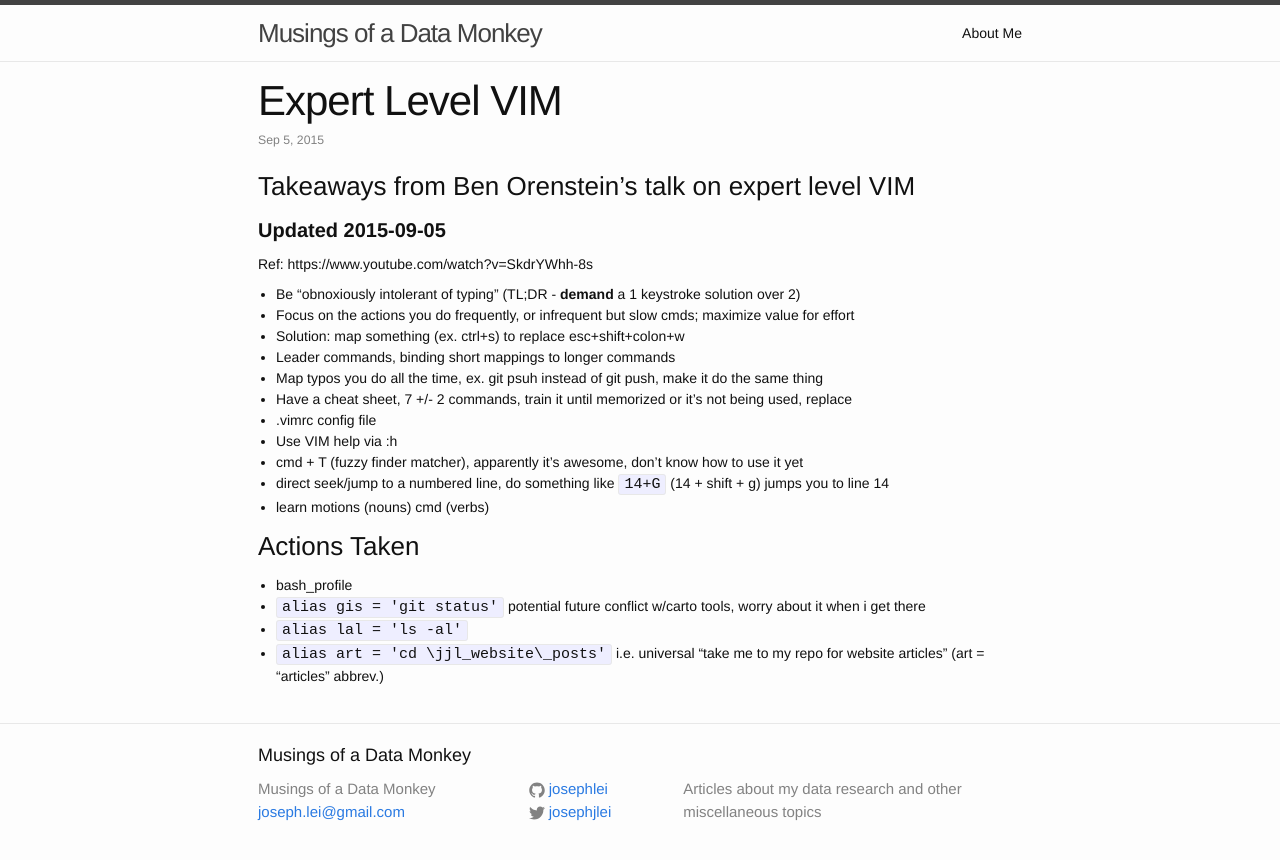
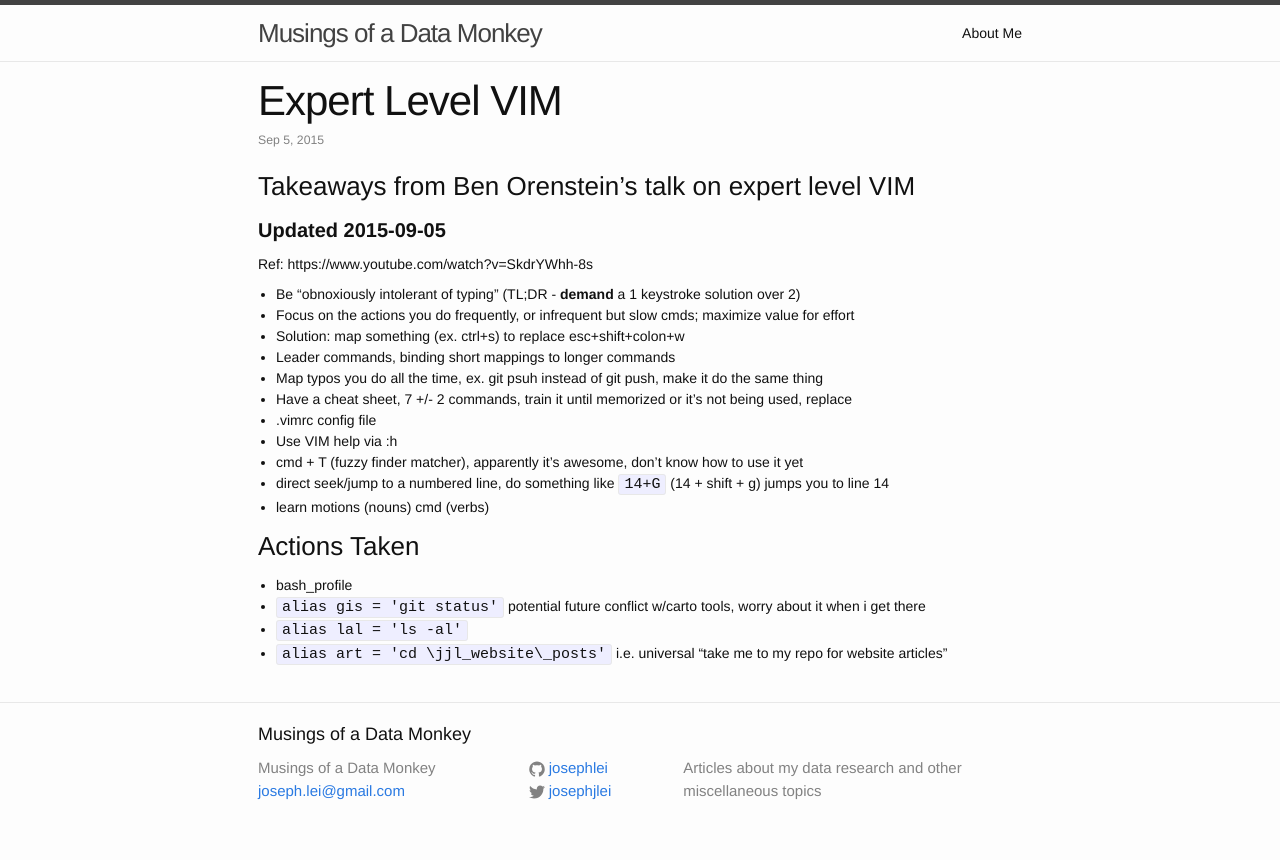
Before and after one commit to josephlei/jjl-website, a Jekyll site: the page built from _posts/2015-09-05-vim-talk.markdown, in a window 1280 px wide. Shown: the top 860 px of the page. Built offline with Jekyll 4.4.1, drawn with Linux system fonts in a browser that asks for light colours.

Commit message:
direct shell update

```diff
--- a/_posts/2015-09-01-jjl-abbreviations.markdown
+++ b/_posts/2015-09-01-jjl-abbreviations.markdown
@@ -36,3 +36,4 @@ Some of the following might be common sense, but I hope the following legend hel
 * ssh = secure shell (connection)
 * scp = secure copy (native to *NIX systems, Windows req 3rd party client such as winscp, Filezilla, putty, cygwin)
 * req(s) = require(s), requirement(s)
+* art = articles (blog posts, etc.)
--- a/_posts/2015-09-05-vim-talk.markdown
+++ b/_posts/2015-09-05-vim-talk.markdown
@@ -29,4 +29,4 @@ Ref: https://www.youtube.com/watch?v=SkdrYWhh-8s
 * bash_profile
  * `alias gis = 'git status'` potential future conflict w/carto tools, worry about it when i get there
  * `alias lal = 'ls -al'`
- * `alias art = 'cd \jjl_website\_posts'` i.e. universal "take me to my repo for website articles" (art = "articles" abbrev.)
+ * `alias art = 'cd \jjl_website\_posts'` i.e. universal "take me to my repo for website articles"
```
